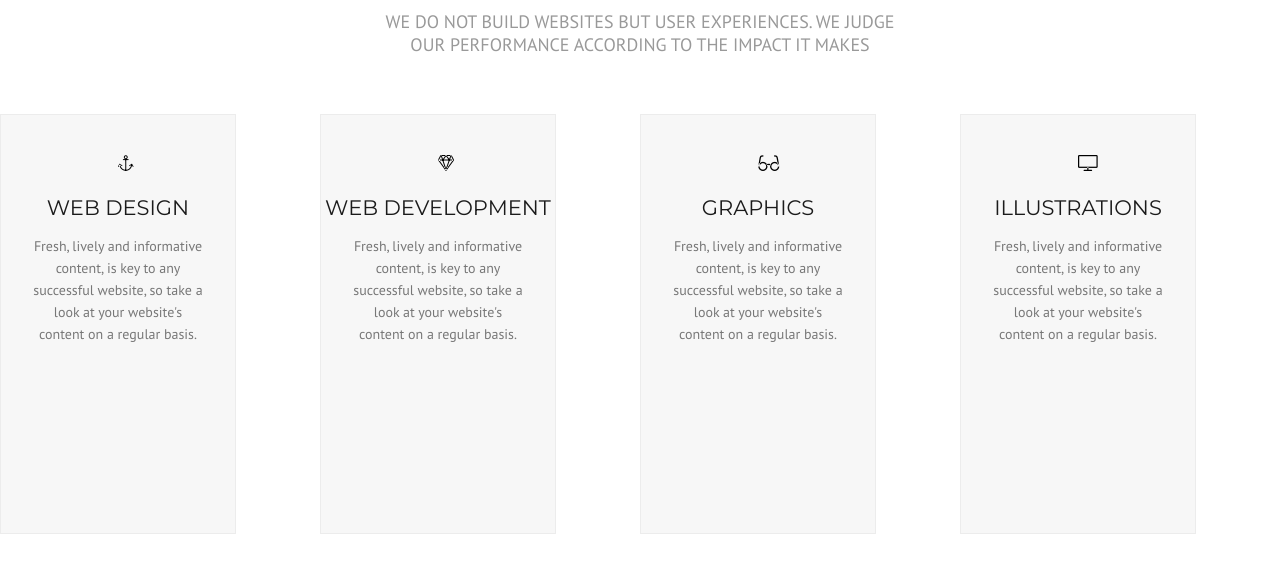
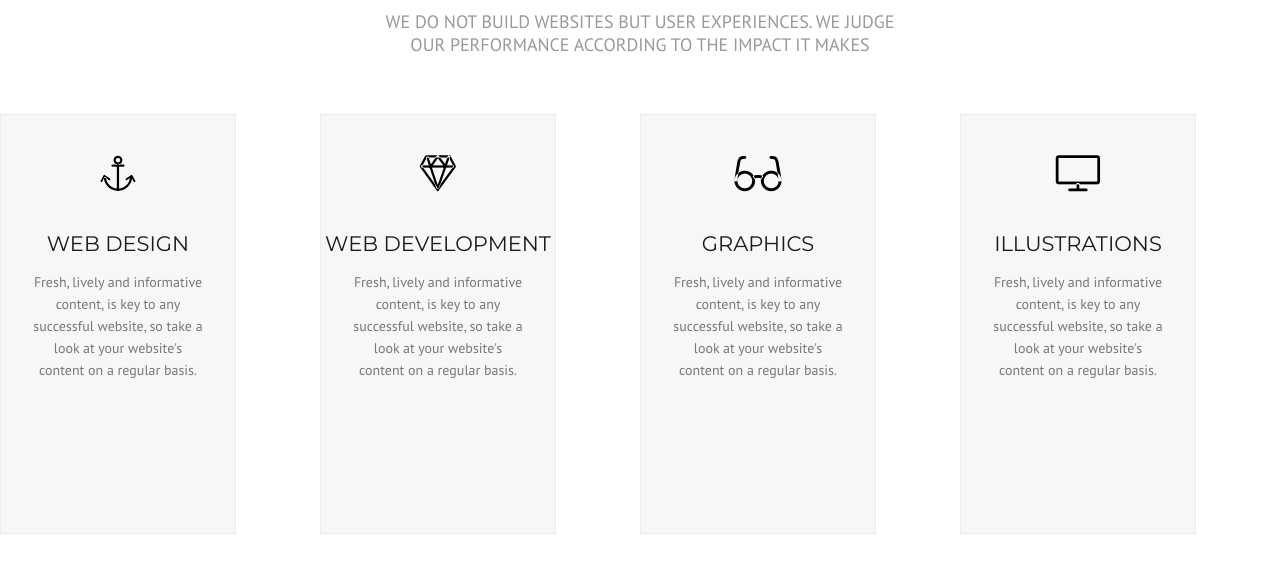
Before and after one commit to Irynanaiko/css-005-hellonamaste, a plain HTML site: page index.html in a window 1280 px wide. Shown: the part 187-760 px from the top of the page. Drawn offline with Linux system fonts and the light colour scheme; files whose address does not match are found by name.

Commit message:
change font-size for icons

```diff
--- a/css/index.css
+++ b/css/index.css
@@ -68,10 +68,11 @@ h3 {
 
 .icon {
     display: inline-block;
-    width: 64px;
-    height: 48px;
+    /* width: 64px; */
+    /* height: 48px; */
     color: #000;
     padding: 40px;
+    font-size: 36px;
 }
 
 h2 {
```
